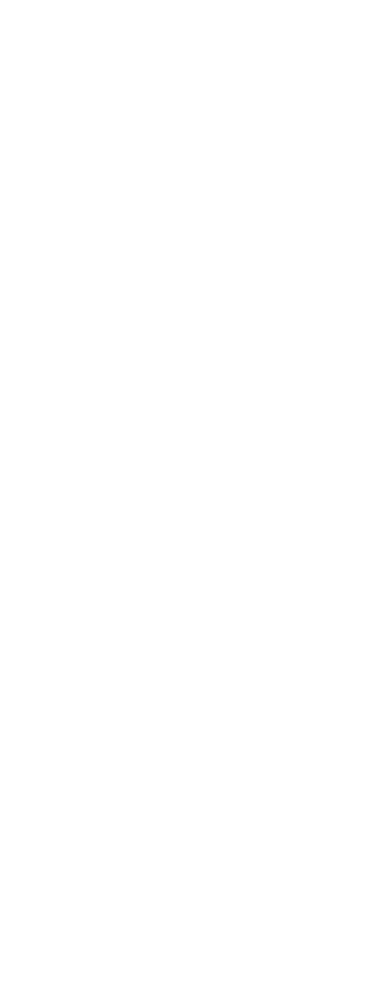
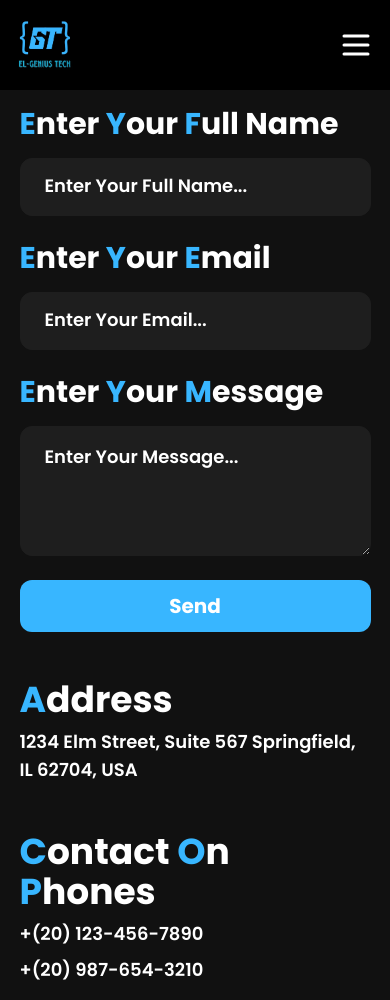
Before and after one commit to YousiefSameh/EL-GENIUS-TECH, a React (Vite) app: page /contact in a window 390 px wide. Before the commit this address had no page. Before the commit the page ends 844 px from the top, so only its background shows below. Built offline with nearby package versions, Linux system fonts and the light colour scheme.

Commit message:
Create Contact Page And Responsive

```diff
--- a/src/App.jsx
+++ b/src/App.jsx
@@ -3,6 +3,7 @@
 import About from "./pages/About";
 import Services from "./pages/Services";
 import Testimonials from "./pages/Testimonials";
+import Contact from "./pages/Contact";
 
 const App = () => {
   return (
@@ -12,6 +13,7 @@
         <Route path="/about" element={<About />} />
         <Route path="/services" element={<Services />} />
         <Route path="/testimonials" element={<Testimonials />} />
+        <Route path="/contact" element={<Contact />} />
       </Routes>
     </Router>
   )
--- /dev/null
+++ b/src/pages/Contact.jsx
@@ -0,0 +1,39 @@
+import Header from "../components/Header";
+
+const Contact = () => {
+	return (
+		<div className="md:h-screen h-full bg-dark md:overflow-hidden">
+			<Header />
+			<div className="container mx-auto mt-[90px] py-4 md:py-0 md:mt-8 h-full flex flex-col md:flex-row items-center gap-12">
+        <form action="" className="w-[90%] md:w-1/2 flex flex-col gap-6">
+          <div className="flex flex-col w-full">
+            <label htmlFor="fullName" className="mb-4 text-white font-bold text-3xl z-40"><span className="text-primary">E</span>nter <span className="text-primary">Y</span>our <span className="text-primary">F</span>ull Name</label>
+            <input type="text" name="fullName" id="fullName" placeholder="Enter Your Full Name..." className="input-style z-40"/>
+          </div>
+          <div className="flex flex-col w-full">
+            <label htmlFor="email" className="mb-4 text-white font-bold text-3xl z-40"><span className="text-primary">E</span>nter <span className="text-primary">Y</span>our <span className="text-primary">E</span>mail</label>
+            <input type="email" name="email" id="email" placeholder="Enter Your Email..." className="input-style z-40"/>
+          </div>
+          <div className="flex flex-col w-full">
+            <label htmlFor="message" className="mb-4 text-white font-bold text-3xl z-40"><span className="text-primary">E</span>nter <span className="text-primary">Y</span>our <span className="text-primary">M</span>essage</label>
+            <textarea name="message" rows={4} id="message" placeholder="Enter Your Message..." className="input-style z-40"/>
+          </div>
+          <button type="submit" className="btn-style z-40">Send</button>
+        </form>
+        <div className="w-[90%] md:w-1/2">
+          <div>
+            <h2 className="text-4xl font-bold text-white z-40 relative"><span className="text-primary">A</span>ddress</h2>
+            <p className="text-lg text-white mt-2 font-semibold z-40 relative">1234 Elm Street, Suite 567 Springfield, IL 62704, USA</p>
+          </div>
+          <div className="mt-12">
+            <h2 className="text-4xl font-bold text-white z-40 relative"><span className="text-primary">C</span>ontact <span className="text-primary">O</span>n <span className="text-primary">P</span>hones</h2>
+            <p className="text-lg text-white mt-2 font-semibold z-40 relative">+(20) 123-456-7890</p>
+            <p className="text-lg text-white mt-2 font-semibold z-40 relative">+(20) 987-654-3210</p>
+          </div>
+        </div>
+      </div>
+		</div>
+	);
+};
+
+export default Contact;
```
